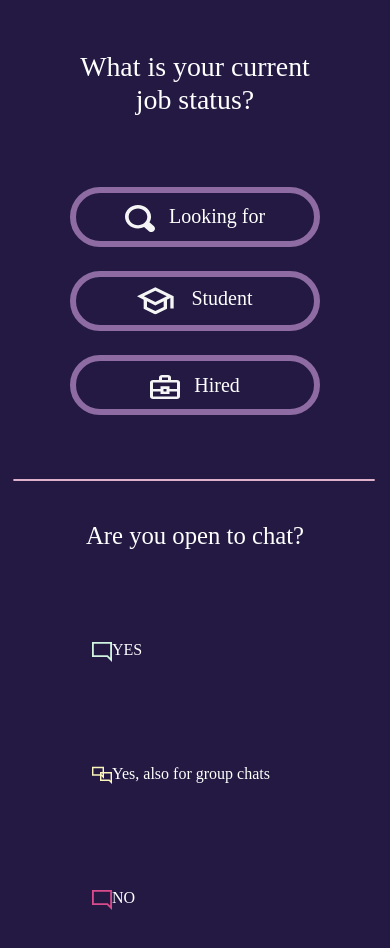
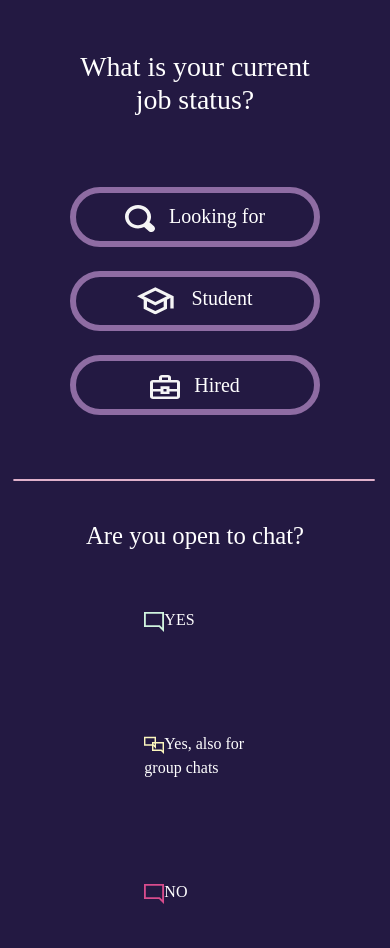
Before and after one commit to Gabriela-Mozer/routine-creator, an Angular app: page /app-business-user-info in a window 390 px wide. Shown: the top 948 px of the page. Built offline with nearby package versions, Linux system fonts and the light colour scheme.

Commit message:
added flexbox styling to checkboxes

```diff
--- a/src/app/components/business-user-info/business-user-info.component.css
+++ b/src/app/components/business-user-info/business-user-info.component.css
@@ -131,4 +131,8 @@ button.clicked {
   button {
     margin: 12px 4px;
   }
+  .chat-checkboxes {
+    width: 55%;
+    padding: 0;
+  }
 }
--- a/src/app/components/business-user-info/business-user-info.component.ts
+++ b/src/app/components/business-user-info/business-user-info.component.ts
@@ -45,7 +45,6 @@ export class BusinessUserInfoComponent implements OnInit{
 
  onClickedButton(buttonName: string) {
   this.dataSavingService.saveDataButton(buttonName);
-  console.log(buttonName, 'sralalala')
   this.clickedButton = this.dataSavingService.getSelectedButton();
  }
 }
```
